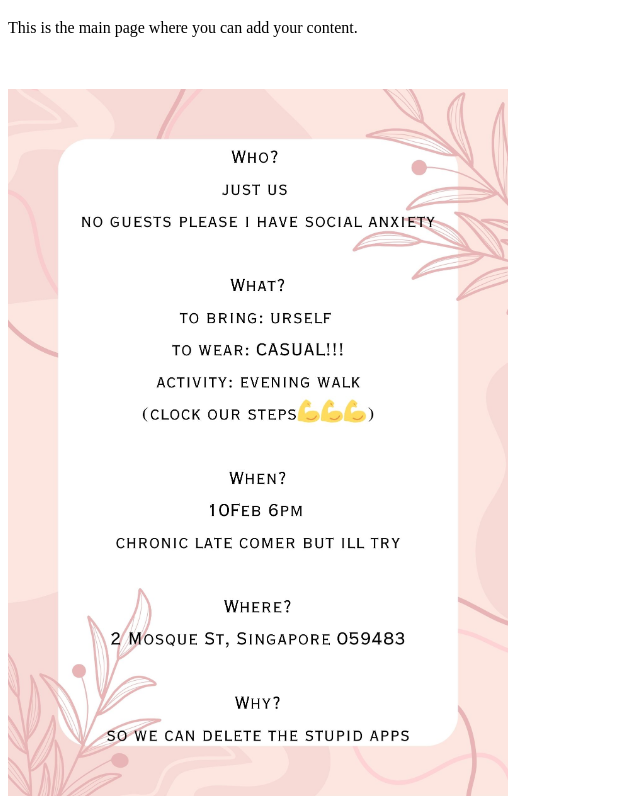
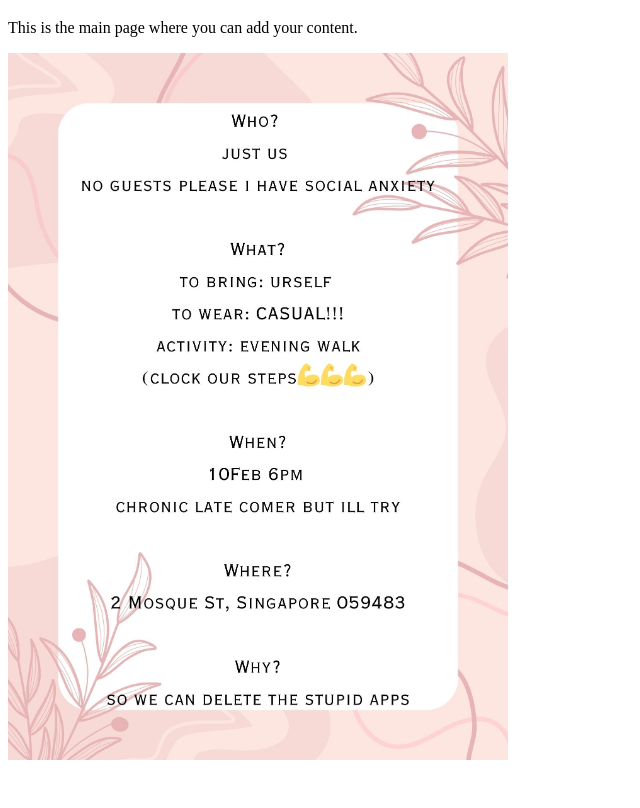
Before and after one commit to limlixuan04/first-date-question, a plain HTML site: page index.html in a window 1280 px wide. Shown: the part 61-869 px from the top of the page, without its empty margins (0-640 px from the left). After the commit the page ends 833 px from the top, so only its background shows below. Drawn offline with Linux system fonts and the light colour scheme.

Commit message:
Update index.html

```diff
--- a/index.html
+++ b/index.html
@@ -11,11 +11,10 @@
 
     <p>This is the main page where you can add your content.</p>
 
-    <!-- Add more content here as needed -->
+    <!-- Add other content here as needed -->
 
-    <!-- Image added at the bottom -->
-    <br><br> <!-- Adds spacing -->
-    <img src="cchs.jpg" alt="CCHS Image" width="500">
+    <!-- Image displayed directly after the page content -->
+    <img src="cchs.jpg" alt="CCHS Image" width="500">  <!-- Image appears at the end -->
 
 </body>
 </html>
```
